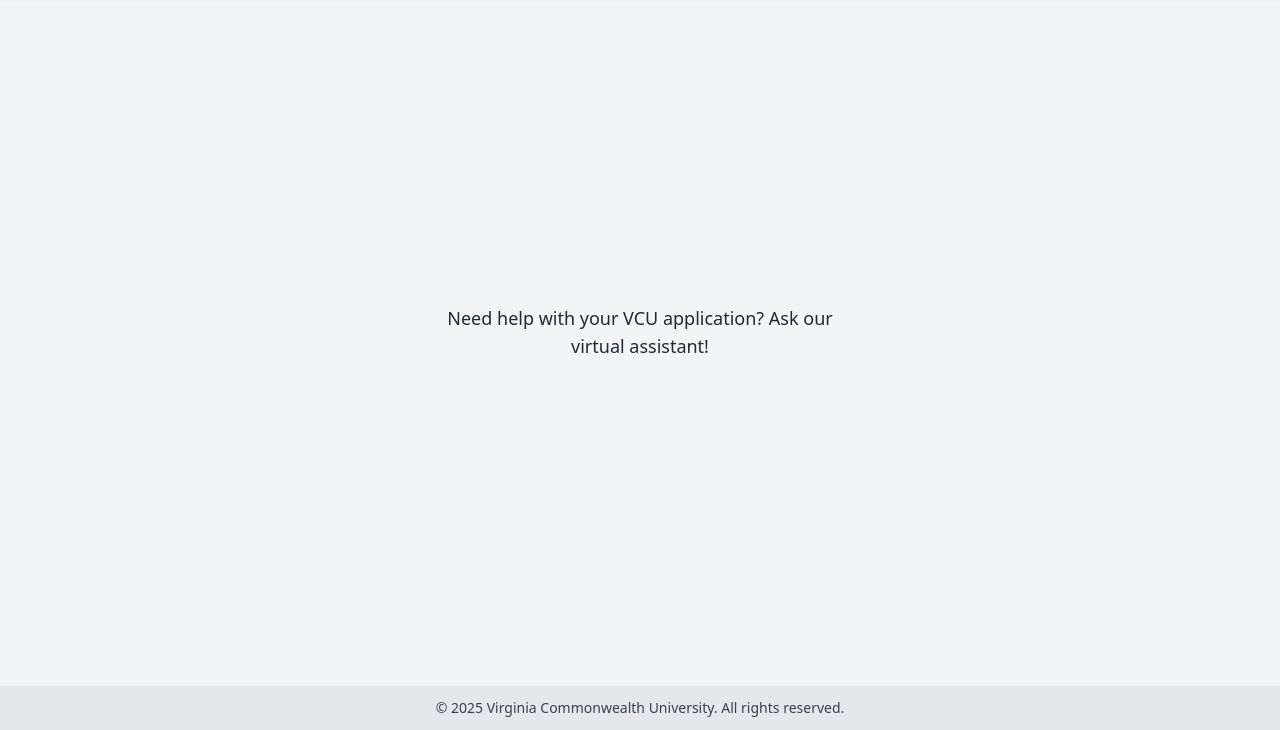
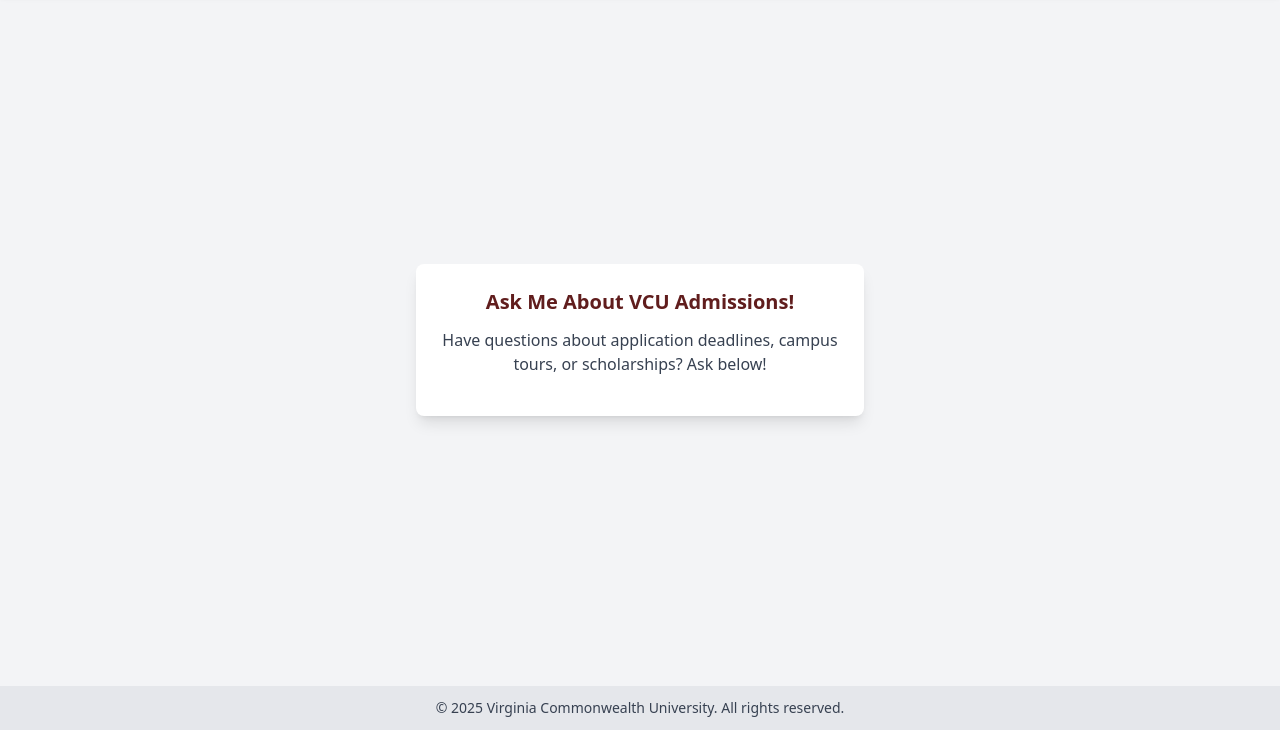
Before and after one commit to SunayDharamsi/VCU-Admissions-Chatbot-, a plain HTML site: page index.html in a window 1280 px wide. Shown: the part 70-800 px from the top of the page. Drawn offline with nearby package versions, Linux system fonts and the light colour scheme.

Commit message:
Update index.html

```diff
--- a/index.html
+++ b/index.html
@@ -4,11 +4,12 @@
     <meta charset="UTF-8" />
     <meta name="viewport" content="width=device-width, initial-scale=1.0" />
     <title>VCU Admissions Chatbot</title>
-    <!-- Tailwind CSS CDN -->
+
+    <!-- Tailwind CSS for cleaner styling -->
     <script src="https://cdn.tailwindcss.com"></script>
 
-    <!-- Dialogflow Styling Overrides -->
     <style>
+      /* Custom Dialogflow styling */
       df-messenger {
         --df-messenger-button-titlebar-color: #601d1d;
         --df-messenger-chat-background-color: #ffffff;
@@ -21,19 +22,18 @@
 
   <body class="bg-gray-100 flex flex-col min-h-screen">
     <!-- Header -->
-    <header class="bg-[#601d1d] text-white p-4 shadow-md">
-      <div class="container mx-auto text-center">
-        <h1 class="text-2xl font-semibold">VCU Admissions Chatbot</h1>
-      </div>
+    <header class="bg-[#601d1d] text-white p-4 shadow-md text-center">
+      <h1 class="text-2xl font-semibold">VCU Admissions Chatbot</h1>
     </header>
 
-    <!-- Main Content -->
+    <!-- Chatbot Section -->
     <main class="flex-grow flex items-center justify-center">
-      <div class="max-w-md w-full text-center p-6">
-        <p class="text-lg text-gray-800 mb-4">
-          Need help with your VCU application? Ask our virtual assistant!
+      <div class="max-w-md w-full text-center p-6 bg-white shadow-lg rounded-lg">
+        <h2 class="text-xl font-semibold text-[#601d1d] mb-3">Ask Me About VCU Admissions!</h2>
+        <p class="text-gray-700 mb-4">
+          Have questions about application deadlines, campus tours, or scholarships? Ask below!
         </p>
-        <!-- Dialogflow Messenger -->
+        <!-- Dialogflow Chatbot Widget -->
         <df-messenger
           intent="WELCOME"
           chat-title="VCU Admissions"
@@ -48,7 +48,7 @@
       &copy; 2025 Virginia Commonwealth University. All rights reserved.
     </footer>
 
-    <!-- Dialogflow Script -->
+    <!-- Dialogflow Messenger Script -->
     <script src="https://www.gstatic.com/dialogflow-console/fast/messenger/bootstrap.js?v=1"></script>
   </body>
 </html>
```
